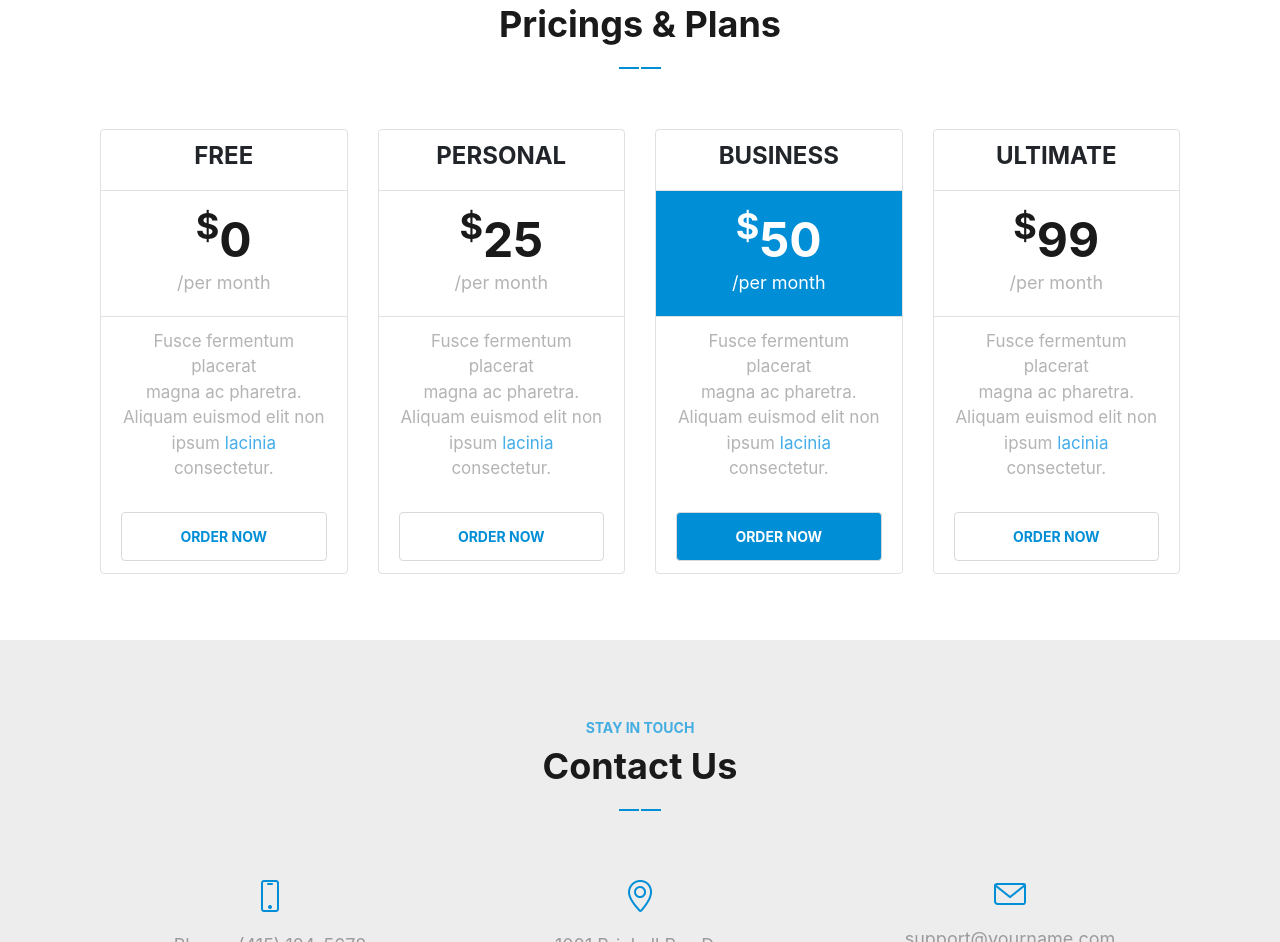
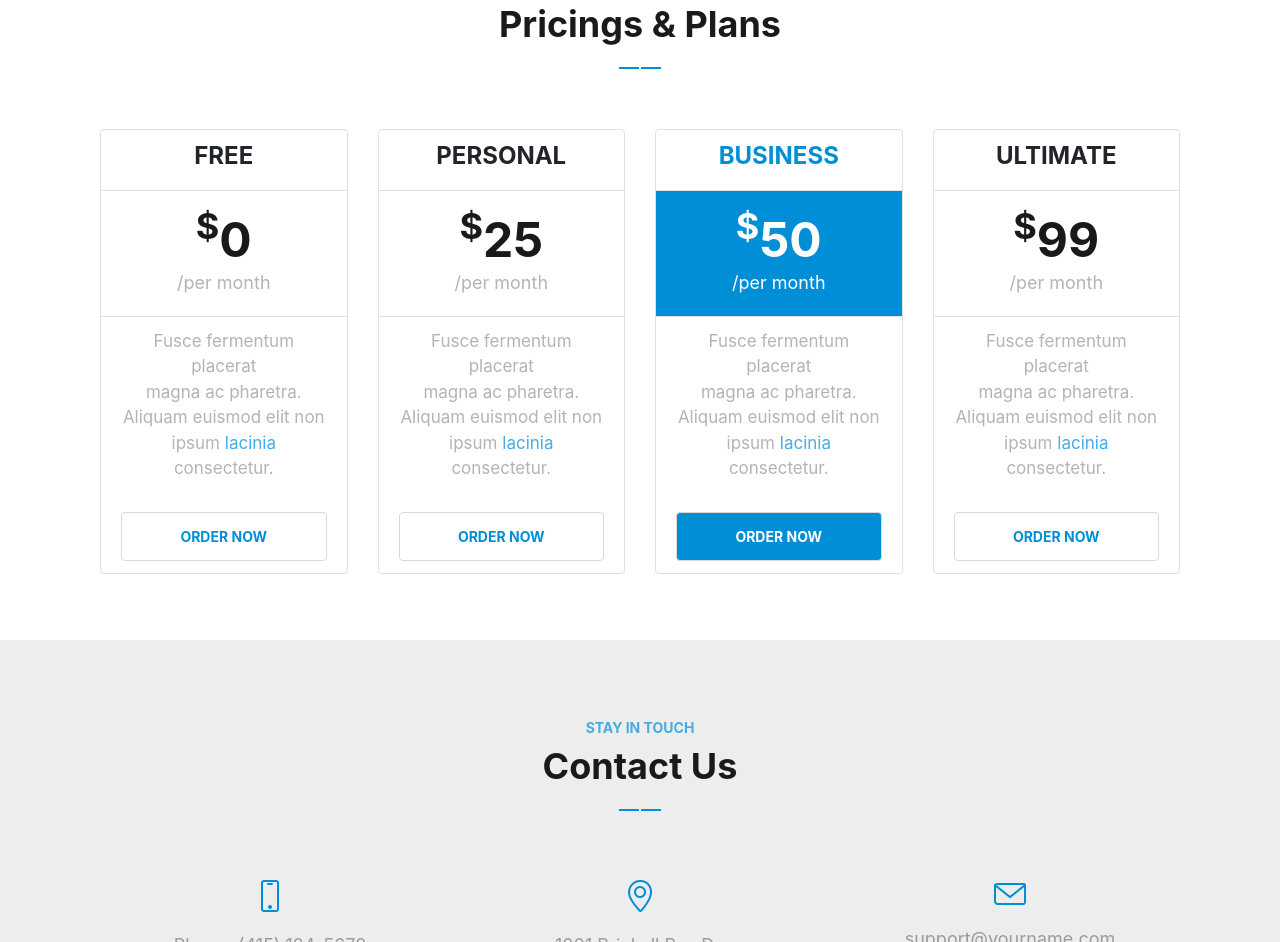
Before and after one commit to prodipkarmokar/Project-Lucid, a plain HTML site: page index.html in a window 1280 px wide. Shown: the part 3603-4545 px from the top of the page. Drawn offline with nearby package versions, Linux system fonts and the light colour scheme; a web font is replaced by a local one.

Commit message:
Update custom.css

```diff
--- a/css/custom.css
+++ b/css/custom.css
@@ -323,6 +323,9 @@ Pricings section
     padding: 20px 30px;
     margin-bottom: 30px;
 }
+.text-co{
+    color: #008ed6;
+}
 .card .title h2 {
     font-weight: 700;
     text-transform: uppercase;
```
